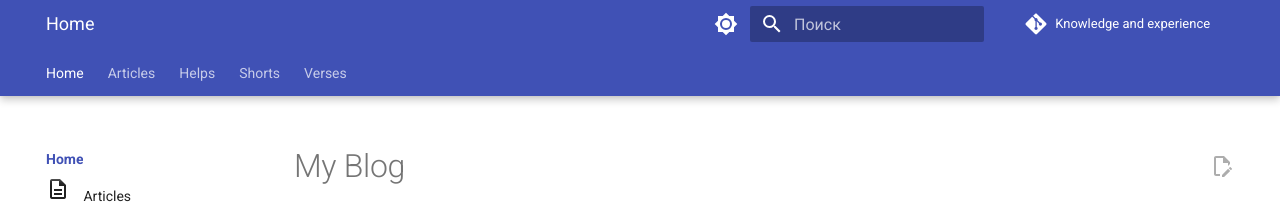
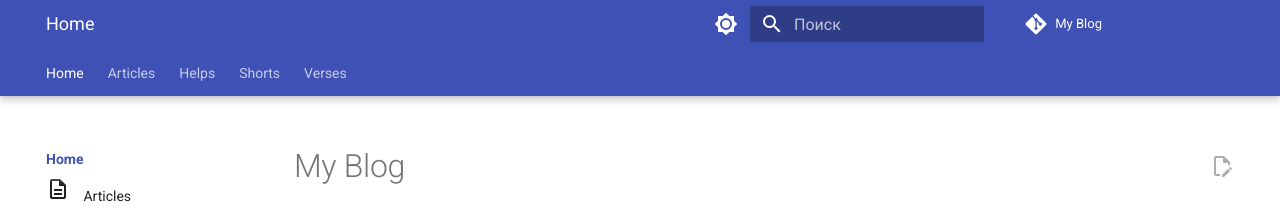
Before and after one commit to keygenqt/articles, an MkDocs documentation site: the page built from docs/index.md, in a window 1280 px wide. Shown: the top 208 px of the page. Built offline with MkDocs 1.6.1 and Material for MkDocs 9.7.7, drawn with Linux system fonts in a browser that asks for light colours; comment, search, counter and statistics services are not loaded.

Commit message:
Update repo_name

```diff
--- a/mkdocs.yml
+++ b/mkdocs.yml
@@ -1,6 +1,6 @@
 site_name: My Blog
 site_url: https://keygenqt.github.io/articles/
-repo_name: 'Knowledge and experience'
+repo_name: 'My Blog'
 repo_url: https://github.com/keygenqt/articles/
 
 nav:
```
